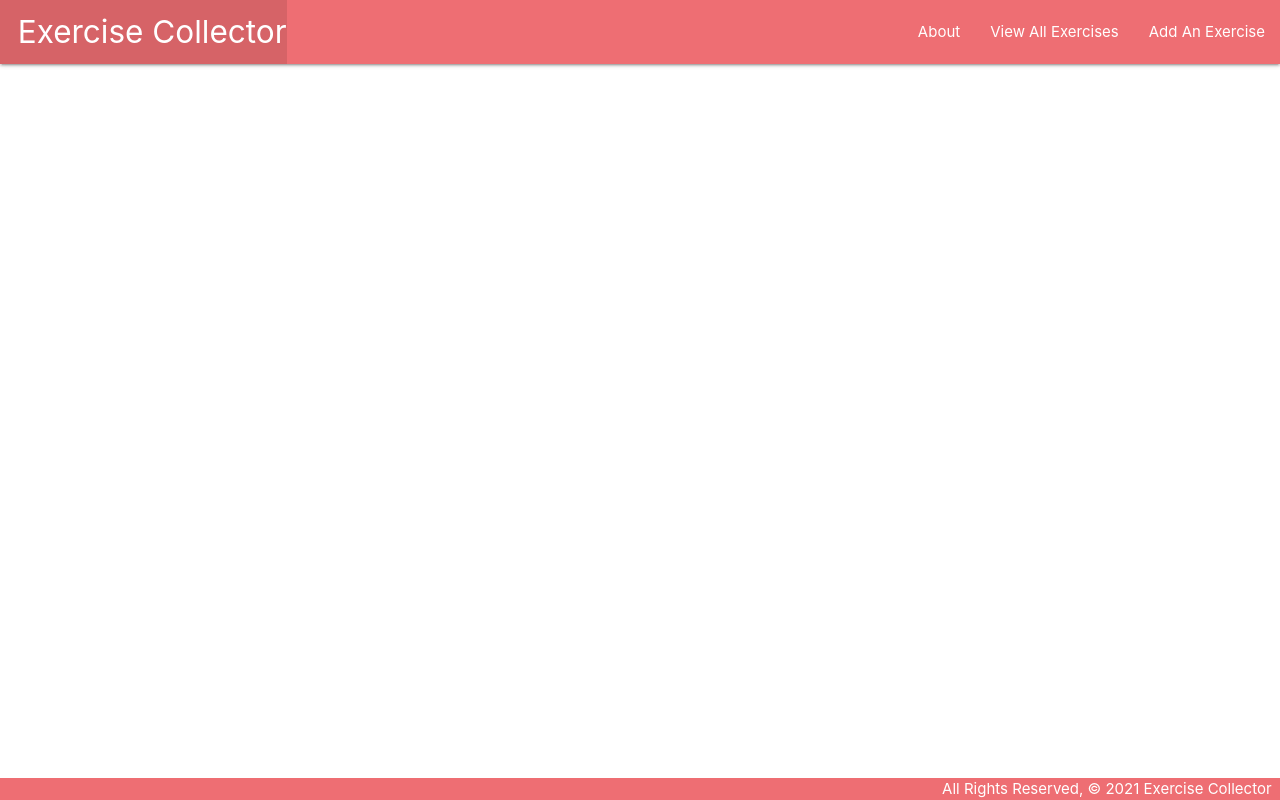
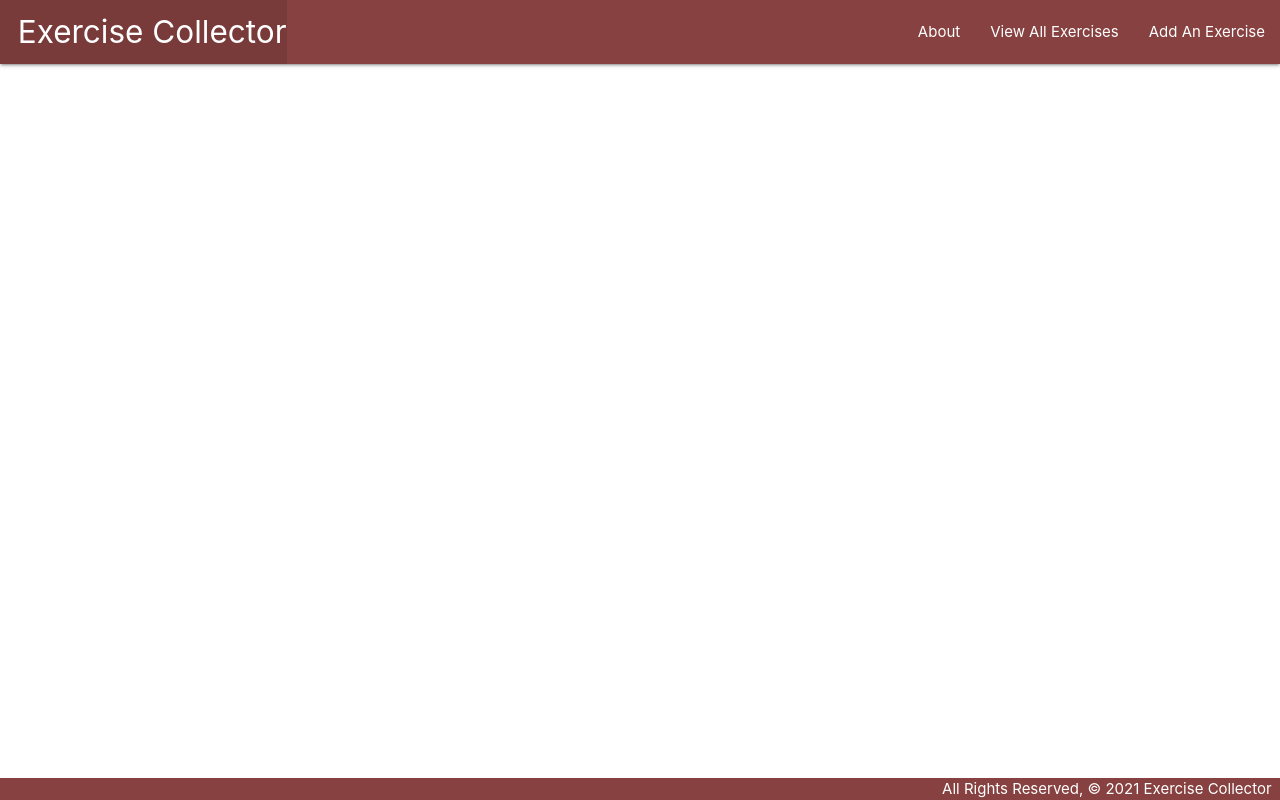
Before and after one commit to ndoelger/exercise-tracker, a Django app: page / in a window 1280 px wide. Run offline with Django 4.2, Linux system fonts and the light colour scheme; data that the repository does not hold is empty.

```diff
--- a/main_app/static/css/style.css
+++ b/main_app/static/css/style.css
@@ -12,3 +12,8 @@ body {
     padding-top: 0;
     text-align: right;
   }
+
+  footer.page-footer,
+  nav {
+    background-color: #874141;
+  }
```
Also changed, not shown: 2 other files.
